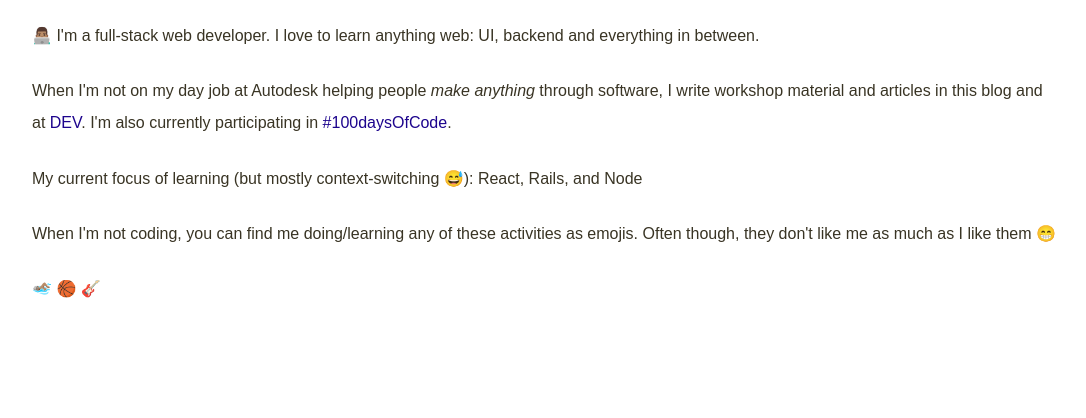
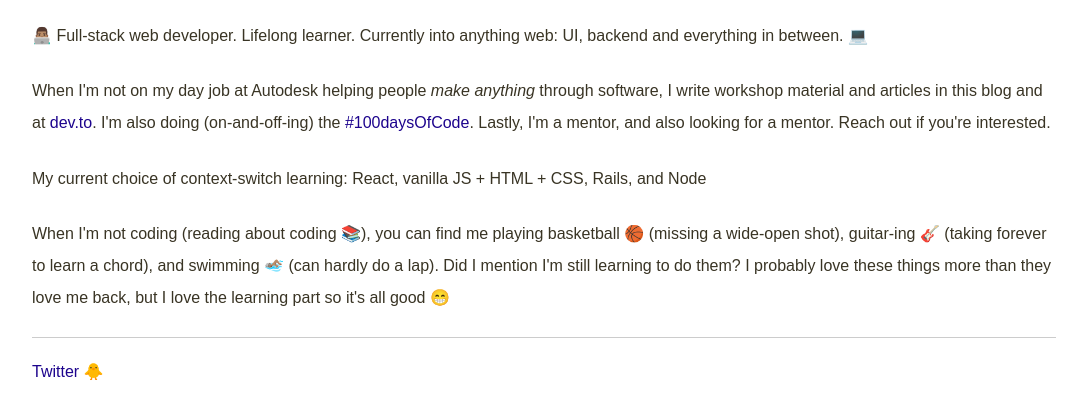
Before and after one commit to lenmorld/lennythedev, a Gatsby site: page / in a window 1280 px wide. Shown: the part 144-562 px from the top of the page, without its empty margins (96-1182 px from the left). Built offline with nearby package versions, Linux system fonts and the light colour scheme; Gatsby itself is replaced by a stand-in of ours.

Commit message:
edit home message

```diff
--- a/src/components/pageLayout.js
+++ b/src/components/pageLayout.js
@@ -70,6 +70,10 @@ export default function PageLayout({ children }) {
 			<main>
 				{children}
 			</main>
+			<hr />
+			<footer style={{ paddingBottom: '1rem'}}>
+				<a href="https://twitter.com/lenmorld">Twitter 🐥</a>
+			</footer>
 		</div >
 	)
 }
--- a/src/pages/contact.js
+++ b/src/pages/contact.js
@@ -7,7 +7,6 @@ import PageLayout from "../components/pageLayout"
 export default function Contact() {
   return (
     <PageLayout>
-      {/* <Link to="/">Home</Link> */}
       <h1>Contact</h1>
       <p>Send me a message on <a href="https://twitter.com/lenmorld">Twitter 🐥</a></p>
     </PageLayout>
--- a/src/pages/index.js
+++ b/src/pages/index.js
@@ -9,22 +9,20 @@ export default function Home() {
       {/* <img src="https://source.unsplash.com/86b0GW7aLUw/400x200" alt="" /> */}
       <h1>👋 Hi, I'm Lenny</h1>
       <p>
-        👨🏽‍💻 I'm a full-stack web developer. I love to learn anything web: UI, backend and everything in between.
+        👨🏽‍💻 Full-stack web developer. Lifelong learner. Currently into anything web: UI, backend and everything in between. 💻
       </p>
 
       <p>
-        When I'm not on my day job at Autodesk helping people <i>make anything</i> through software, I write workshop material and articles in this blog and at <a href="https://dev.to/lenmorld">DEV</a>. I'm also currently participating in <a href="https://twitter.com/lenmorld">#100daysOfCode</a>.
+        When I'm not on my day job at Autodesk helping people <i>make anything</i> through software, I write workshop material and articles in this blog and at <a href="https://dev.to/lenmorld">dev.to</a>. I'm also doing (on-and-off-ing) the <a href="https://twitter.com/lenmorld">#100daysOfCode</a>. Lastly, I'm a mentor, and also looking for a mentor. Reach out if you're interested.
       </p>
 
       <p>
-        My current focus of learning (but mostly context-switching 😅): React, Rails, and Node
+        My current choice of context-switch learning: React, vanilla JS + HTML + CSS, Rails, and Node
       </p>
 
       <p>
-        When I'm not coding, you can find me doing/learning any of these activities as emojis. Often though, they don't like me as much as I like them 😁
-      </p>
-      <p>
-        🏊🏽‍♂️ 🏀 🎸
+        When I'm not coding (reading about coding 📚), you can find me playing basketball 🏀 (missing a wide-open shot), guitar-ing 🎸 (taking forever to learn a chord), and swimming 🏊🏽‍♂️ (can hardly do a lap).
+        Did I mention I'm still learning to do them? I probably love these things more than they love me back, but I love the learning part so it's all good 😁
       </p>
     </PageLayout>
   )
```
